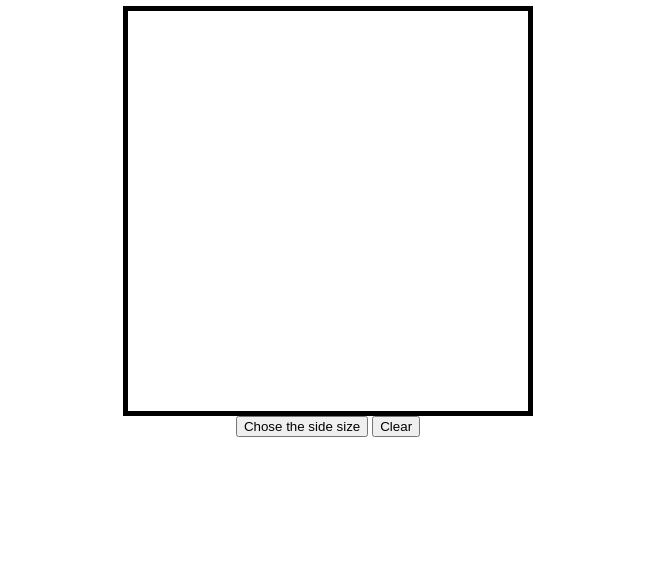
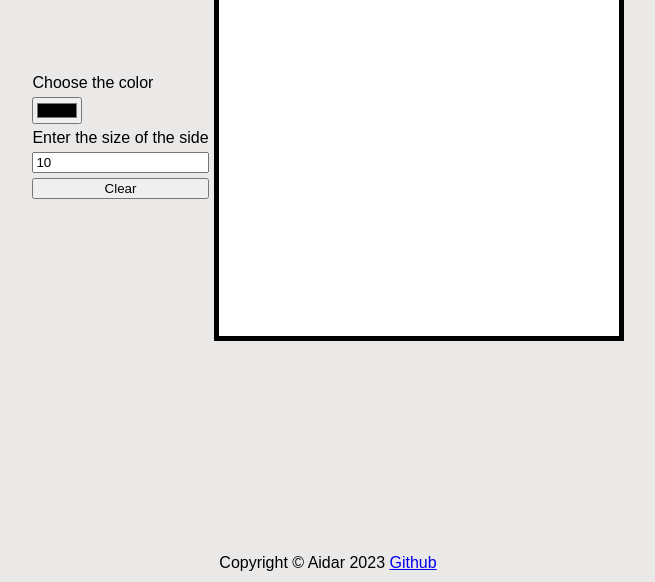
Before and after one commit to Paranoiddd-hub/etch-a-sketch, a plain HTML site: page index.html in a window 1280 px wide. Shown: the part 226-808 px from the top of the page, without its empty margins (312-967 px from the left). Drawn offline with Linux system fonts and the light colour scheme.

Commit message:
Finish the work

```diff
--- a/index.html
+++ b/index.html
@@ -9,10 +9,19 @@
 </head>
 <body>
     <h1>Etch A Sketch</h1>
-    <div id="container"></div>
-    <div id="buttons">
-        <button id="size">Chose the side size</button>
-        <button id="clear">Clear</button>
+    <div id="panel">
+        <div id="management">
+            <label for="color">Choose the color</label>
+            <input id="color" type="color" name="color">
+            <label for="size">Enter the size of the side</label>
+            <input id="size" type="number" name="size" value=10 min="1" max="50">
+            <button id="clear">Clear</button>
+        </div>
+        <div id="container"></div>
     </div>
+    <footer id="footer">
+        <span>Copyright © Aidar 2023</span>
+        <a href="https://github.com/paranoiddd-hub">Github</a>
+    </footer>
 </body>
 </html>
--- a/script.js
+++ b/script.js
@@ -1,38 +1,50 @@
 const box = document.getElementById('container');
+const clearButton = document.getElementById('clear');
 let mouseDown = false;
-document.body.onmousedown = (e) => {mouseDown = true};
-document.body.onmouseup = (e) => {mouseDown = false};
+const size = document.getElementById('size');
+let color = document.getElementById('color');
+
+document.body.onmouseup = () => {mouseDown = false}
+clearButton.addEventListener('click', clearContainer)
+size.onfocus = () => {size.value = ""}
+size.oninput = () => {
+    clearContainer();
+    drawDivs(size.value);
+}
+//size.onblur = () => {size.value = 10}
+
+drawDivs(size.value);
 
 function drawDivs(divNumber) {
     let div = 1;
     while (div <= divNumber*divNumber) {
-        div++;
         const newDiv = document.createElement('div');
+
         newDiv.addEventListener('mousedown', paintDiv);
         newDiv.addEventListener('mouseover', paintDiv);
+
         newDiv.style.height= box.clientHeight/divNumber+'px';
         newDiv.style.width= box.clientWidth/divNumber+'px';
         newDiv.classList.add('paintedDivs');
+
         box.append(newDiv);
-      // console.log(newDiv.clientWidth);
+
+        div++;
     }
 }
 
 function clearContainer() {
-    const allDivs = document.querySelectorAll('.paintedDivs')
-    llDivs.forEach(div => div.remove())
+    const allDivs = document.querySelectorAll('.paintedDivs');
+    allDivs.forEach(div => div.remove());
+    drawDivs(size.value);
 }
 
 function paintDiv (e) {
-   if (e.type = 'mouseover' && mouseDown) {
-        e.target.style.backgroundColor = 'blue';
-   } else return;
-   // e.stopPropagation();
+    if (e.type === 'mousedown') {
+        mouseDown = true;
+    }
 
-    console.log(e.type);
+    if (mouseDown && (e.type === 'mouseover') || mouseDown) {
+        e.target.style.backgroundColor = color.value;
+    } else return
 }
-
-
-
-
-drawDivs(10);
--- a/style.css
+++ b/style.css
@@ -9,6 +9,12 @@ body {
     align-items: center;
     box-sizing: border-box;
     flex-direction: column;
+    background-color: rgb(235, 232, 232);
+    font-family: Arial, Helvetica, sans-serif;
+}
+
+h1 {
+    font-size: 60px;
 }
 
 #container {
@@ -19,18 +25,26 @@ body {
     width: 400px;
     display: flex;
     flex-flow: row wrap;
+    background-color: white;
 }
 .paintedDivs {
-    /* border: 1px dashed blue; */
-    /* height: 100px;
-    width: 100px; */
     padding: 0;
     margin: 0;
 }
-/* .paintedDivs:hover {
-    background-color: yellow;
-} */
 
-/* .appear {
-    background-color: blue;
-} */
+#panel {
+    display: flex;
+    gap: 5px;
+    align-items: center;
+}
+
+#management {
+    display: flex;
+    flex-direction: column;
+    gap: 5px;
+}
+
+#footer {
+    margin-top: auto;
+    margin-bottom: 10px;
+}
```
